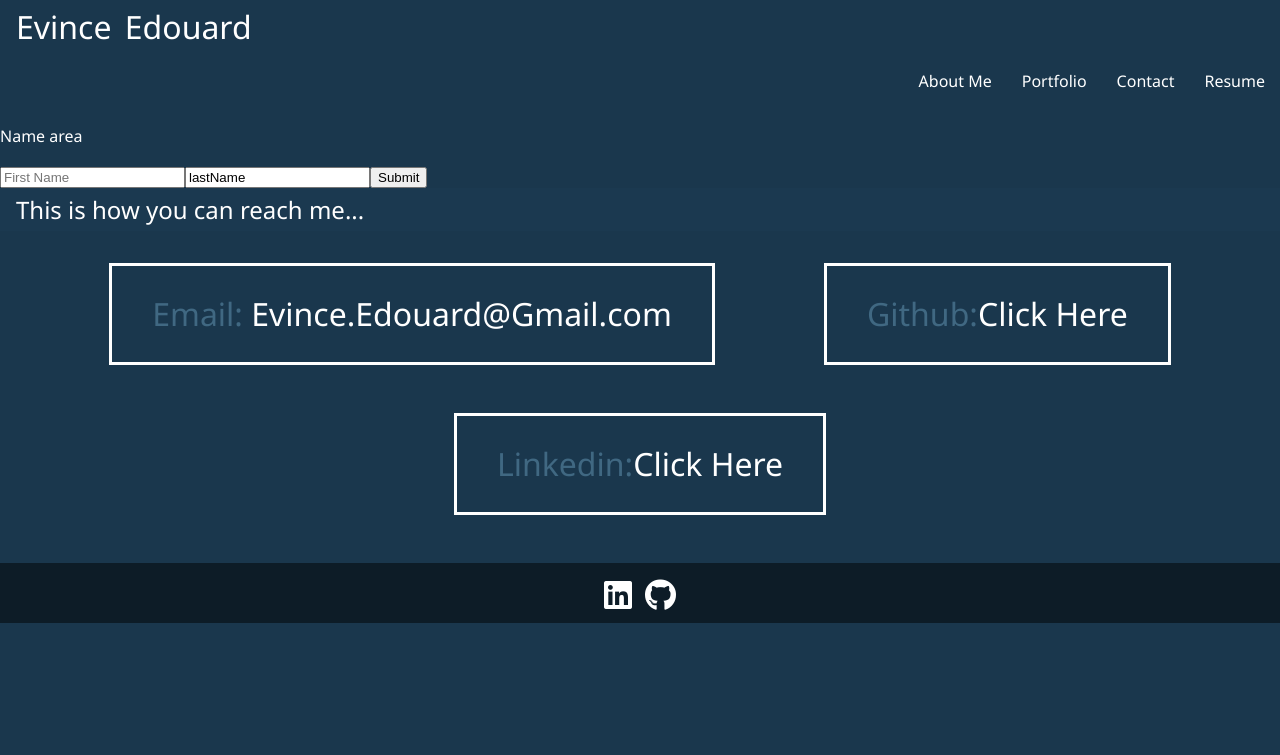
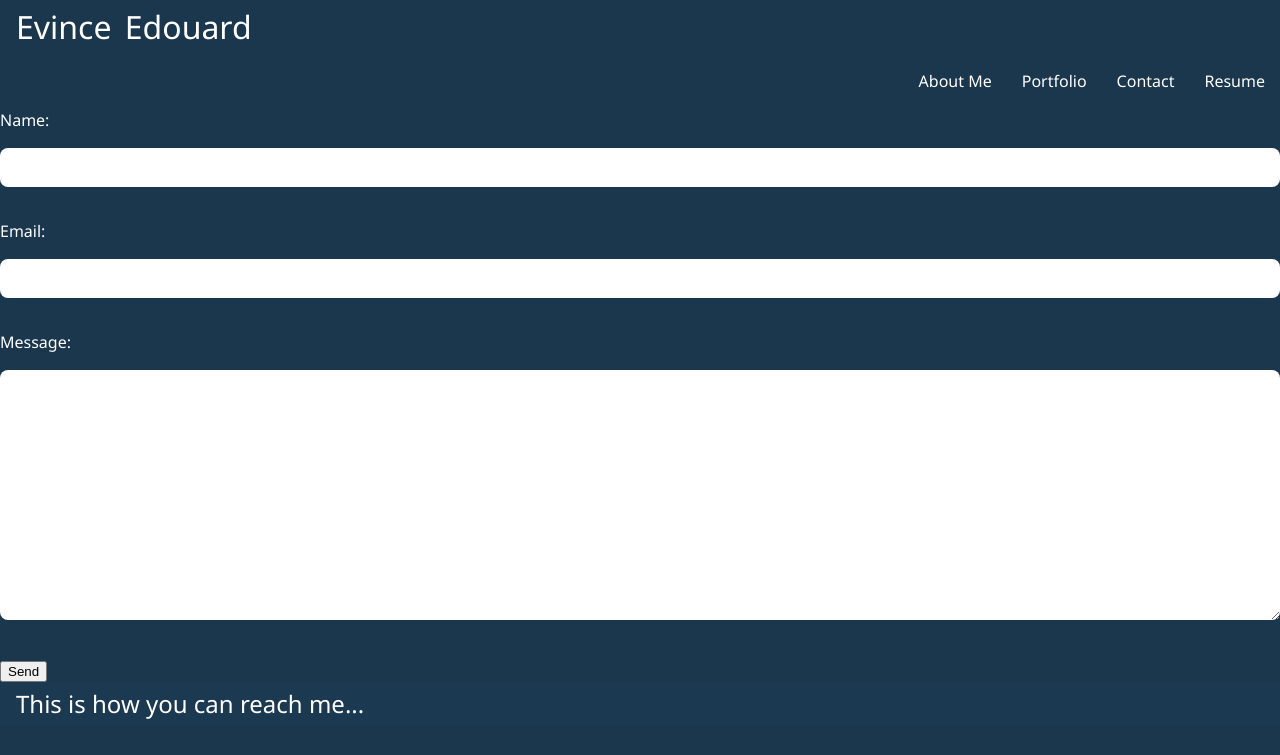
Before and after one commit to EEdouard28/myreactportfolio, a React (Create React App) app: page /Contact in a window 1280 px wide. Shown: the top 755 px of the page. Built offline with nearby package versions, Linux system fonts and the light colour scheme.

Commit message:
contact fields added

```diff
--- a/package.json
+++ b/package.json
@@ -4,6 +4,9 @@
   "version": "0.1.0",
   "private": true,
   "dependencies": {
+    "@emotion/react": "^11.10.5",
+    "@emotion/styled": "^11.10.5",
+    "@mui/material": "^5.10.17",
     "@testing-library/jest-dom": "^5.16.5",
     "@testing-library/react": "^13.4.0",
     "@testing-library/user-event": "^13.5.0",
@@ -13,6 +16,7 @@
     "react-dom": "^18.2.0",
     "react-router-dom": "^6.4.4",
     "react-scripts": "5.0.1",
+    "styled-components": "^5.3.6",
     "web-vitals": "^2.1.4",
     "yarn": "^1.22.19"
   },
--- a/src/components/Contact.js
+++ b/src/components/Contact.js
@@ -1,64 +1,95 @@
 import React, { useState } from 'react';
+import styled from 'styled-components';
+
+const FormStyles = styled.form`
+  width: 100%;
+  .form-group {
+    width: 100%;
+    margin-bottom: 2rem;
+  }
+  label {
+    form-size: 1.8rem;
+  }
+  input,
+  textarea {
+    width: 100%;
+    font-size: 2rem;
+    padding: 1.2 rem;
+    ${'' /* color and background colors */}
+    outline: none;
+    border: none;
+    border-radius: 8px;
+    margin-top: 1rem;
+  }
+  textarea {
+    min-height: 250px;
+    resize: vertical;
+  }
+  button[type='submit'] {
+    font-size: 2rem;
+    display: inline-block;
+    outline: none;
+    border: none;
+    padding: 1rem 4 rem;
+    border-radius: 8px;
+    cursor: pointer;
+  }
+`;
 
 function Contact() {
   // state variables for name
-  const [firstName, setFirstName] = useState('');
-  const [lastName, setLastName] = useState('');
-
-  const handleInputChange = (event) => {
-    const { name, value } = event.target;
-    return name === 'firstName' ? setFirstName(value) : setLastName(value);
-  };
+  const [name, setName] = useState('');
+  const [email, setEmail] = useState('');
+  const [message, setMessage] = useState('');
 
   const handleFormSubmit = (event) => {
     event.preventDefault();
-
-    alert(`Hello ${firstName} ${lastName}`);
-    setFirstName('');
-    setLastName('');
   };
 
   return (
     <div className="container">
-      <div className="contactForm">
       {/* Contact Form */}
-        <p>Name area</p>
-        <form className="form">
+      <FormStyles>
+        <div className="form-group">
+          <label htmlFor="name">
+            Name:
             <input
-            value={firstName}
-            name="firstName"
-            onChange={handleInputChange}
               type="text"
-            placeholder="First Name"
+              id="name"
+              name="name"
+              value={name}
+              onChange={(e) => setName(e.target.value)}
             />
-
+          </label>
+        </div>
+        <div className="form-group">
+          <label htmlFor="email">
+            Email:
             <input
-            value="lastName"
-            name="lastName"
-            onChange={handleInputChange}
               type="text"
-            placeholder="Last Name"
+              id="email"
+              name="email"
+              value={email}
+              onChange={(e) => setEmail(e.target.value)}
             />
-          {/* <input
-          value="email"
-          name="email"
-          onChange={handleInputChange}
+          </label>
+        </div>
+        <div className="form-group">
+          <label htmlFor="message">
+            Message:
+            <textarea
               type="text"
-          placeholder="Please Provide A Email Address"
+              id="message"
+              name="message"
+              value={message}
+              onChange={(e) => setMessage(e.target.value)}
             />
-           <input
-          value=
-          name="message"
-          onChange
-          type="text"
-          placeholder="Write A Message"
-          /> */}
+          </label>
+        </div>
         <button type="button" onClick={handleFormSubmit}>
-            Submit
+          Send
         </button>
-        </form>
-      </div>
-
+      </FormStyles>
       {/* Contact Links */}
       <main id="contact">
         <h2 className="sm-heading">This is how you can reach me...</h2>
```
Also changed, not shown: 1 other file (tests, documents, lock files or other folders). Lines whose indentation alone changed are shown as unchanged.
